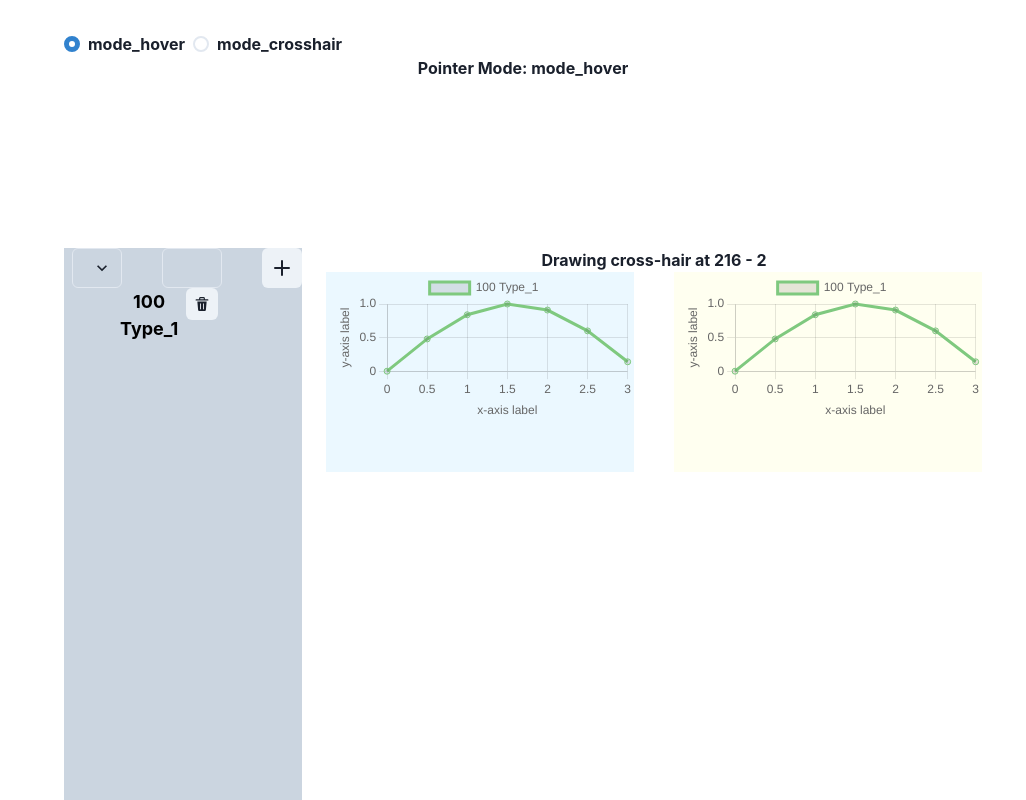
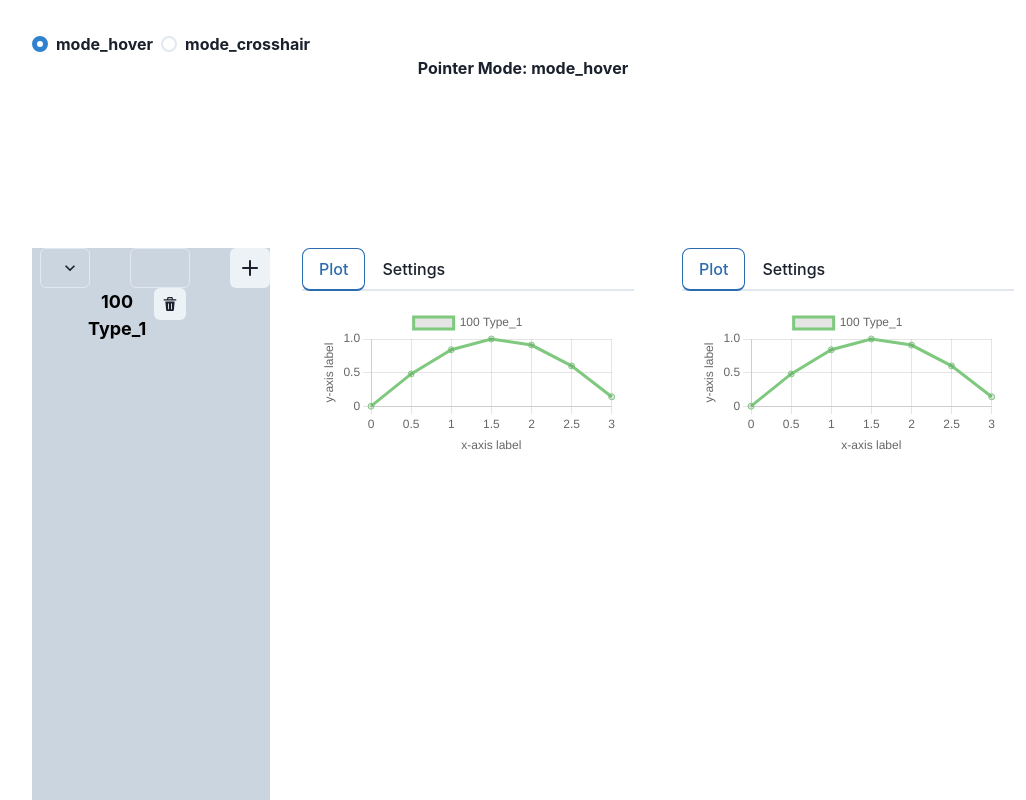
Before and after one commit to rkube/react_scopes, a React (Vite) app: page / in a window 1280 px wide. Shown: the top 800 px of the page, without its empty margins (117-1143 px from the left). Built offline with nearby package versions, Linux system fonts and the light colour scheme.

Commit message:
Testing out tabs

```diff
--- a/src/components/chart_area.tsx
+++ b/src/components/chart_area.tsx
@@ -1,11 +1,11 @@
 
 import { useState, useRef } from "react"
 import { Grid, GridItem } from "@chakra-ui/react"
+import { Tabs, TabList, TabPanels, Tab, TabPanel } from '@chakra-ui/react'
 
 import MyPlot from "./mychart"
-import { Chart as ChartJS } from "chart.js"
 import { cross_hair_t, ptr_mode_t, signal_t } from "../types/all_types"
-import { cross_hair_plugin, crosshair_plugin_i } from "./cross_hair_plugin"
+import { cross_hair_plugin } from "./cross_hair_plugin"
 
 //
 
@@ -34,9 +34,6 @@ function ScopesGrid({signal_list, ptr_mode}: {signal_list: signal_t[], ptr_mode:
 
     return (
         <>
-        <div>
-            Drawing cross-hair at {crosshair_val.x} - {crosshair_val.y}
-        </div>
 
         <Grid
             templateRows={'200px 1fr'}
@@ -45,12 +42,36 @@ function ScopesGrid({signal_list, ptr_mode}: {signal_list: signal_t[], ptr_mode:
             gap='10'
             fontWeight='bold'
         >
-            <GridItem pl='2' bg='blue.50'>
-                <MyPlot signals={signal_list} plugin_list={plugin_list} ptr_mode={ptr_mode}/>
+            <GridItem pl='2'>
+                <Tabs>
+                    <TabList>
+                        <Tab> Plot </Tab>
+                        <Tab> Settings </Tab>
+                    </TabList>
+                    <TabPanels>
+                        <TabPanel>
+                            <MyPlot signals={signal_list} plugin_list={plugin_list} ptr_mode={ptr_mode}/>
+                        </TabPanel>
+                        <TabPanel> Settings here </TabPanel>
+                    </TabPanels>
+
+                </Tabs>
             </GridItem>
 
-            <GridItem pl='2' bg='yellow.50'>
-                <MyPlot signals={signal_list} plugin_list={plugin_list} ptr_mode={ptr_mode}/>
+            <GridItem pl='2'>
+                <Tabs>
+                    <TabList>
+                        <Tab> Plot </Tab>
+                        <Tab> Settings </Tab>
+                    </TabList>
+                    <TabPanels>
+                        <TabPanel>
+                            <MyPlot signals={signal_list} plugin_list={plugin_list} ptr_mode={ptr_mode}/>
+                        </TabPanel>
+                        <TabPanel> Settings here </TabPanel>
+                    </TabPanels>
+
+                </Tabs>
             </GridItem>
 
 
```
